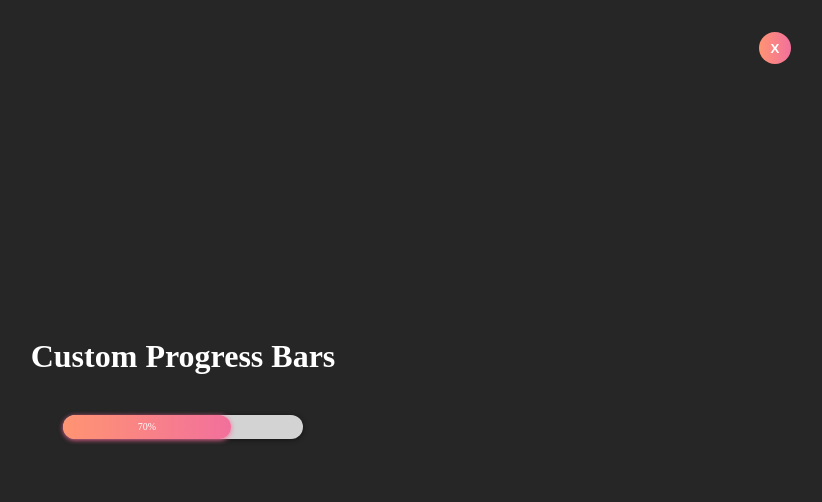
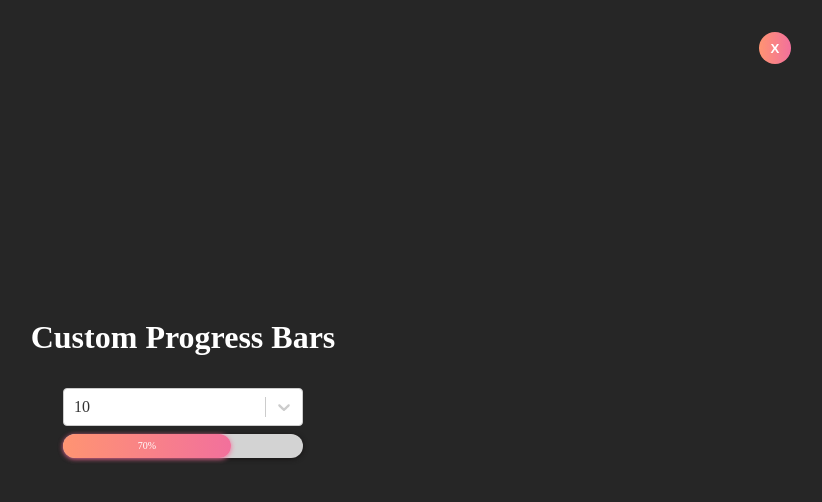
Before and after one commit to codexarama/progress-components, a React (Create React App) app: page / in a window 1280 px wide. Both pictures are taken after a click on the button "bar". Shown: the top 502 px of the page, without its empty margins (457-1279 px from the left). Built offline with nearby package versions, Linux system fonts and the light colour scheme.

Commit message:
feat (PercentOptions) : create component

```diff
--- /dev/null
+++ b/src/components/PercentOptions/index.jsx
@@ -0,0 +1,29 @@
+import Select from 'react-select';
+
+const options = [];
+
+for (let n = 10; n <= 100; n += 10) {
+  options.push({ value: n, label: n });
+}
+
+// console.log(options);
+
+export default function PercentOptions() {
+  return (
+    <Select
+      name="percent_options"
+      id="percent_options"
+      classNamePrefix="percent_options"
+      defaultValue={options[0]}
+      options={options}
+      theme={(theme) => ({
+        ...theme,
+        colors: {
+          ...theme.colors,
+          primary25: 'lightgrey',
+          primary: '#262626',
+        },
+      })}
+    />
+  );
+}
--- a/src/components/ProgressBar/index.jsx
+++ b/src/components/ProgressBar/index.jsx
@@ -1,5 +1,6 @@
 import { useState } from 'react';
 import { createPortal } from 'react-dom';
+import PercentOptions from '../PercentOptions';
 import './progressBar.css';
 
 export default function ProgressBar({ progressBar, close, done }) {
@@ -21,17 +22,25 @@ export default function ProgressBar({ progressBar, close, done }) {
           className="modal"
           role="main"
           // close modal when click outside of it
-          onClick={() => {
-            close();
-          }}
+          // onClick={() => {
+          //   close();
+          // }}
         >
           <button className="modal_close" aria-label="Close" onClick={close}>
             X
           </button>
           <h1>Custom Progress Bars</h1>
           <section className="progress_bar">
+            <PercentOptions />
             <div className="progress_bar--bg">
-              <div className="progress_bar--progress" style={style}>
+              <div
+                className="progress_bar--progress"
+                style={style}
+                role="progressbar"
+                aria-valuenow={done}
+                aria-valuemin="0"
+                aria-valuemax="100"
+              >
                 {done}%
               </div>
             </div>
```
